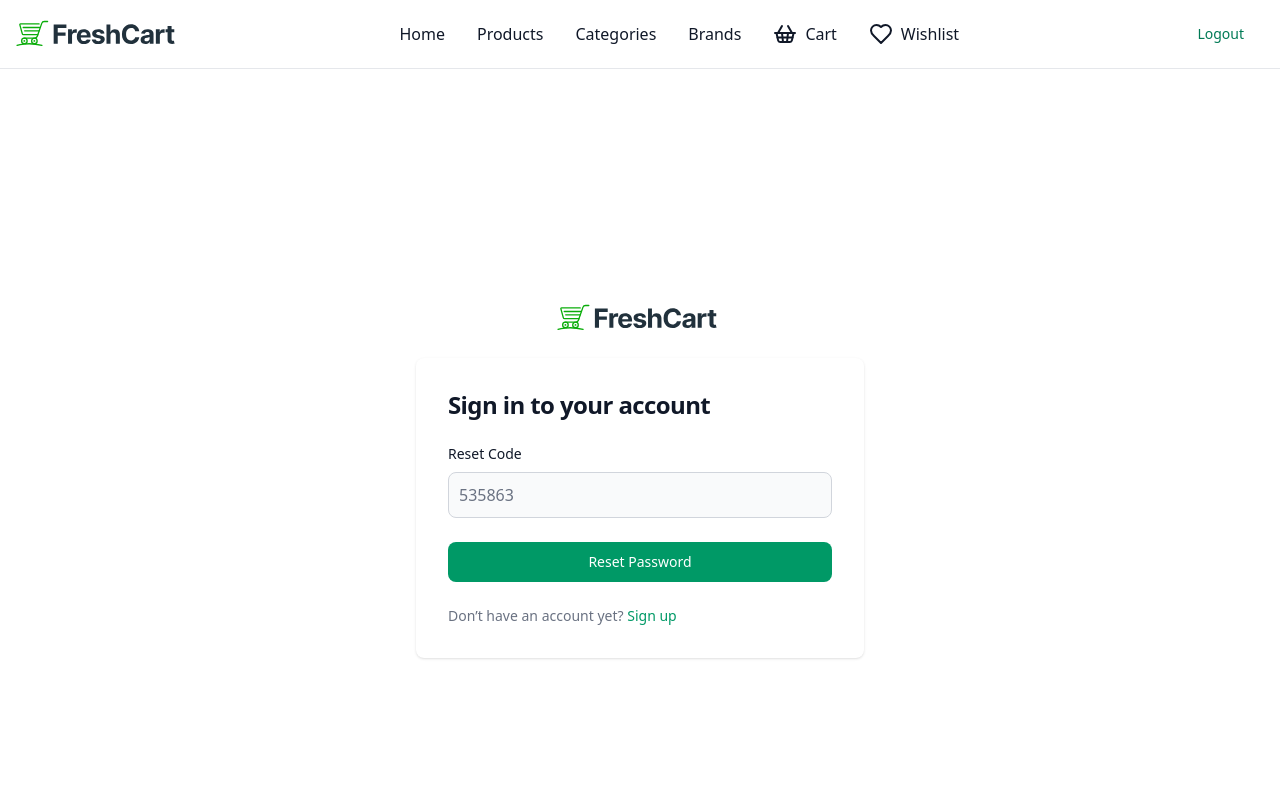
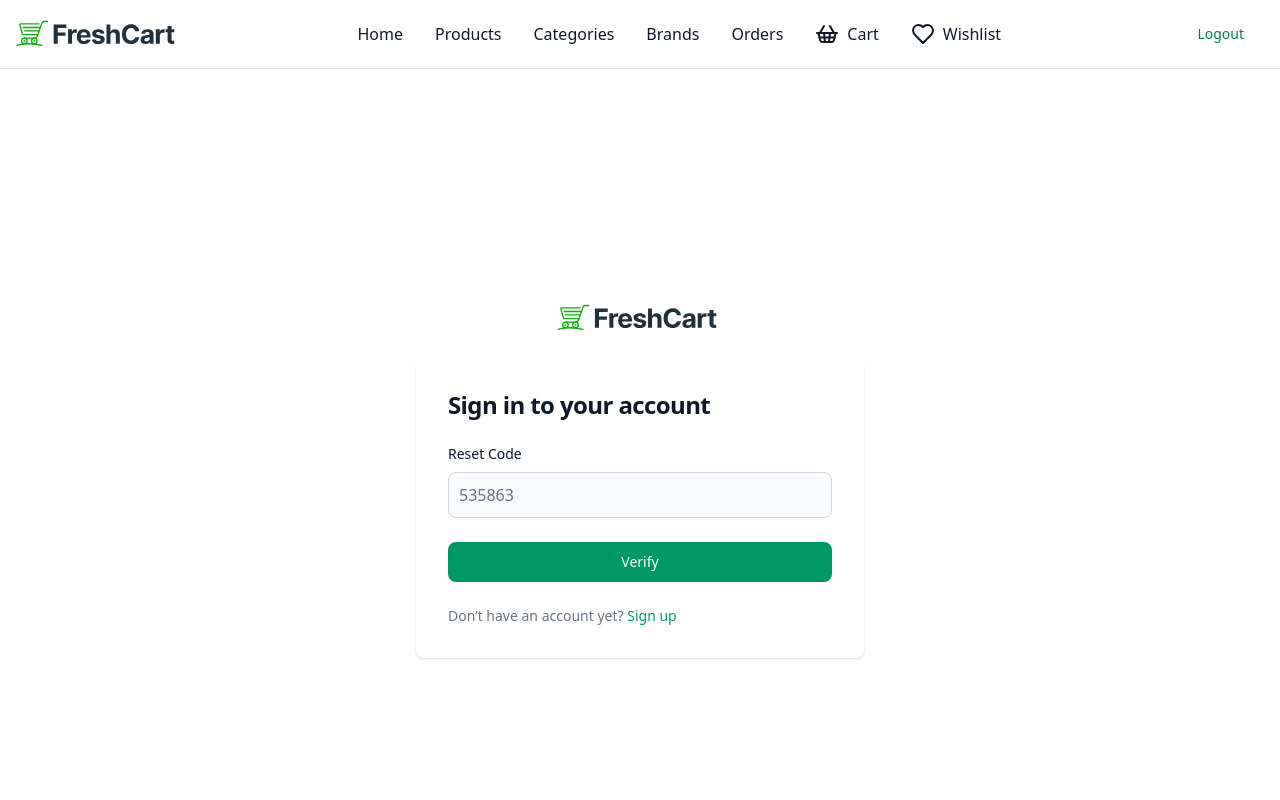
Before and after one commit to xZegAs/e-commerce-app-fresh-cart, a React (Vite) app: page /verifycode in a window 1280 px wide. Shown: the top 800 px of the page. Built offline with nearby package versions, Linux system fonts and the light colour scheme; sample sign-in values are in the browser's storage.

Commit message:
modified:   src/Components/Checkout/Checkout.jsx 	modified:   src/Components/Navbar/Navbar.jsx 	modified:   src/Components/VerifyCode/VerifyCode.jsx

```diff
--- a/src/Components/Checkout/Checkout.jsx
+++ b/src/Components/Checkout/Checkout.jsx
@@ -13,9 +13,11 @@ export default function Checkout() {
   const navigate = useNavigate();
   const { userLogin } = useContext(UserContext);
   const [paymentMethod, setPaymentMethod] = useState(null);
+  const [isLoading, setIsLoading] = useState(false);
 
   async function createCashOrder(values) {
     const toastId = toast.loading("Please wait...");
+    setIsLoading(true);
     try {
       const options = {
         url: `https://ecommerce.routemisr.com/api/v1/orders/${cartInfo.cartId}`,
@@ -29,11 +31,13 @@ export default function Checkout() {
 
       if (data.status === "success") {
         toast.success("Order created successfully");
+        setIsLoading(false);
         setTimeout(() => {
           navigate("/allorders", 2000);
         });
       }
     } catch (err) {
+      setIsLoading(false);
       console.log(err);
     } finally {
       toast.dismiss(toastId);
@@ -41,6 +45,7 @@ export default function Checkout() {
   }
 
   async function createOnlineOrder(values) {
+    setIsLoading(true);
     try {
       const options = {
         url: `https://ecommerce.routemisr.com/api/v1/orders/checkout-session/${cartId}?url=${location.origin}`,
@@ -53,11 +58,13 @@ export default function Checkout() {
       let { data } = await axios.request(options);
       if (data.status == "success") {
         toast.loading("redirecting you to stripe...");
+        setIsLoading(false);
         setTimeout(() => {
           location.href = data.session.url;
         }, 2000);
       }
     } catch (err) {
+      setIsLoading(false);
       console.log(err);
     }
   }
@@ -224,14 +231,22 @@ export default function Checkout() {
                   onClick={() => setPaymentMethod("cash")}
                   className="w-full cursor-pointer text-white bg-emerald-600 hover:bg-emerald-700 focus:ring-4 focus:outline-none focus:ring-emerald-300 font-medium rounded-lg text-sm px-5 py-2.5 text-center dark:bg-emerald-600 dark:hover:bg-emerald-700 dark:focus:ring-emerald-800"
                 >
-                  Cash Order
+                  {isLoading ? (
+                    <i className="fa fa-spinner fa-spin"></i>
+                  ) : (
+                    "Cash On Delivery"
+                  )}
                 </button>
                 <button
                   type="submit"
                   onClick={() => setPaymentMethod("online")}
                   className="w-full cursor-pointer text-white bg-emerald-600 hover:bg-emerald-700 focus:ring-4 focus:outline-none focus:ring-emerald-300 font-medium rounded-lg text-sm px-5 py-2.5 text-center dark:bg-emerald-600 dark:hover:bg-emerald-700 dark:focus:ring-emerald-800"
                 >
-                  Online Payment
+                  {isLoading ? (
+                    <i className="fa fa-spinner fa-spin"></i>
+                  ) : (
+                    "Online Payment"
+                  )}
                 </button>
               </form>
             </div>
--- a/src/Components/Navbar/Navbar.jsx
+++ b/src/Components/Navbar/Navbar.jsx
@@ -134,6 +134,16 @@ export default function Navbar() {
                   </li>
                   <li>
                     <Link
+                      to="/allorders"
+                      className={`link ${
+                        location.pathname === "/allorders" && "active"
+                      }`}
+                    >
+                      Orders
+                    </Link>
+                  </li>
+                  <li>
+                    <Link
                       to="/cart"
                       className={`link ${
                         location.pathname === "/cart" && "active"
--- a/src/Components/VerifyCode/VerifyCode.jsx
+++ b/src/Components/VerifyCode/VerifyCode.jsx
@@ -115,7 +115,7 @@ export default function VerifyCode() {
                   {isLoading ? (
                     <i className="fas fa-circle-notch fa-spin"></i>
                   ) : (
-                    "Reset Password"
+                    "Verify"
                   )}
                 </button>
                 <p className="text-sm font-light text-gray-500 dark:text-gray-400">
```
